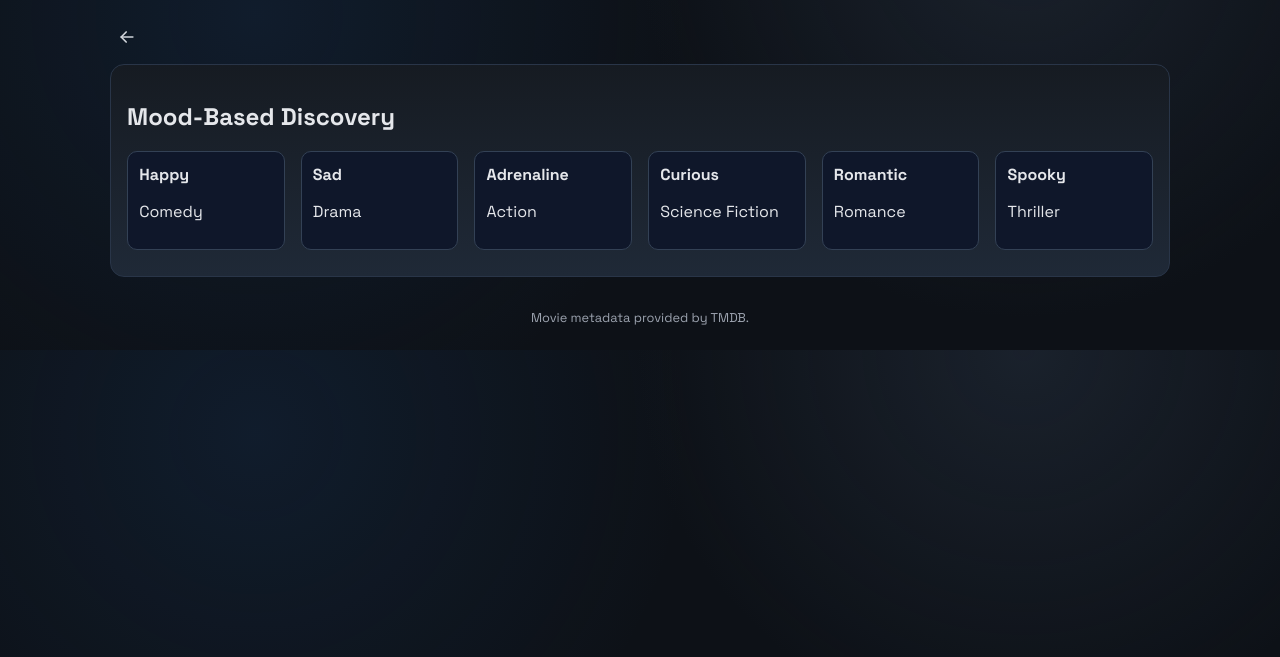
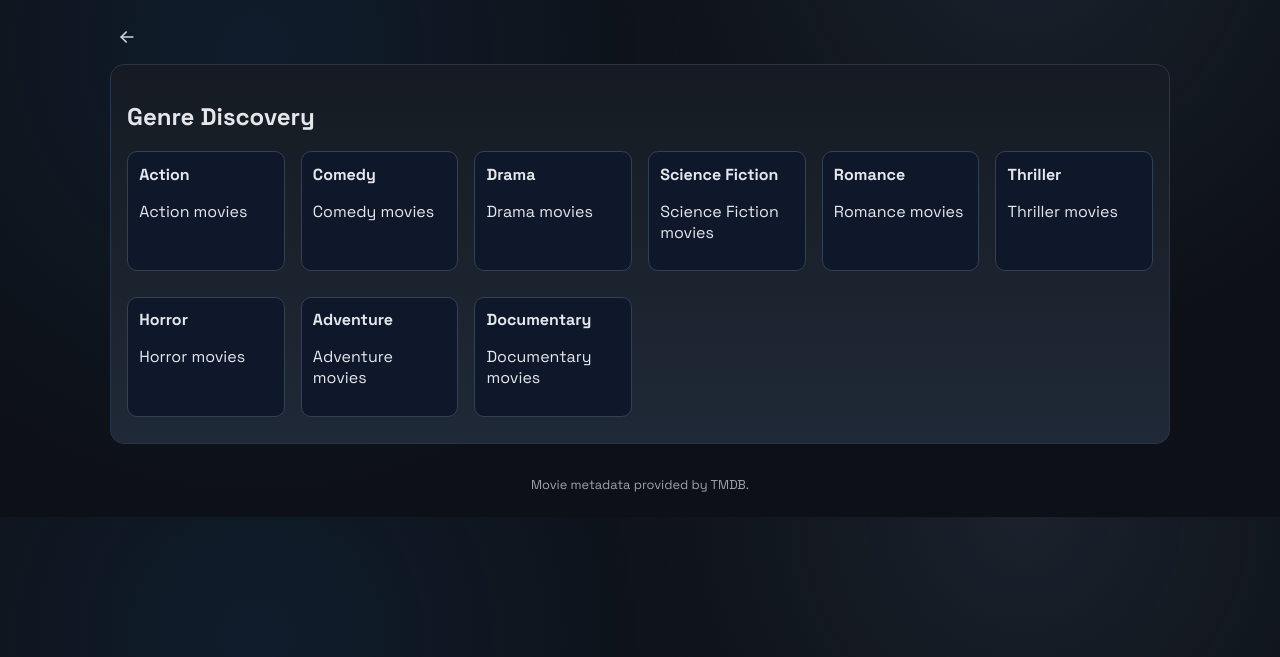
Before and after one commit to selinali185/CineMuse, a Flask app: page /moods in a window 1280 px wide. Shown: the part 69-726 px from the top of the page. Run offline with Flask 3, Linux system fonts and the light colour scheme; the visitor is signed in with stand-in values (Sample User, id 1); some libraries are stand-ins or nearby versions.

Commit message:
CineMuse

```diff
--- a/app.py
+++ b/app.py
@@ -5,7 +5,7 @@ import os
 import re
 import sqlite3
 import uuid
-from datetime import datetime, timezone
+from datetime import datetime, timezone, timedelta
 from functools import wraps
 from pathlib import Path
 from typing import Iterable
@@ -25,6 +25,10 @@ app.config["TMDB_API_BASE"] = "https://api.themoviedb.org/3"
 app.config["TMDB_IMAGE_BASE"] = "https://image.tmdb.org/t/p/w500"
 app.config["NEWSAPI_BASE"] = "https://newsapi.org/v2"
 DEFAULT_NEWS_TOPICS = ["movies", "directors", "actors", "film festivals", "film events"]
+SYNC_META_KEYS = {"news": "news_auto", "tmdb": "tmdb_auto"}
+NEWS_SYNC_INTERVAL = timedelta(days=2)
+TMDB_SYNC_INTERVAL = timedelta(days=3)
+GENRES = ["Action", "Comedy", "Drama", "Science Fiction", "Romance", "Thriller", "Horror", "Adventure", "Documentary"]
 app.config["PROFILE_UPLOAD_DIR"] = os.path.join(app.root_path, "static", "uploads", "profiles")
 app.config["PROFILE_UPLOAD_URL_PREFIX"] = "/static/uploads/profiles/"
 app.config["PLAYLIST_UPLOAD_DIR"] = os.path.join(app.root_path, "static", "uploads", "playlists")
@@ -33,15 +37,6 @@ app.config["ALLOWED_PROFILE_EXTENSIONS"] = {"png", "jpg", "jpeg", "webp", "gif"}
 app.config["MAX_CONTENT_LENGTH"] = 5 * 1024 * 1024
 
 _tmdb_bootstrap_attempted = False
-
-MOOD_GENRE_MAP = {
-    "happy": "Comedy",
-    "sad": "Drama",
-    "adrenaline": "Action",
-    "curious": "Science Fiction",
-    "romantic": "Romance",
-    "spooky": "Thriller",
-}
 
 EMAIL_REGEX = re.compile(r"^[A-Za-z0-9._%+-]+@[A-Za-z0-9.-]+\.[A-Za-z]{2,}$")
 
@@ -362,6 +357,71 @@ def run_newsapi_sync(queries: Iterable[str], pages: int, page_size: int) -> dict
     return totals
 
 
+def get_sync_timestamp(sync_key: str) -> datetime | None:
+    row = get_db().execute(
+        "SELECT last_run FROM sync_meta WHERE sync_key = ?",
+        (sync_key,),
+    ).fetchone()
+    if not row or not row["last_run"]:
+        return None
+    try:
+        return datetime.fromisoformat(row["last_run"])
+    except ValueError:
+        return None
+
+
+def set_sync_timestamp(sync_key: str, timestamp: datetime | None = None) -> None:
+    ts = (timestamp or datetime.utcnow()).isoformat(timespec="seconds")
+    db = get_db()
+    db.execute(
+        """
+        INSERT INTO sync_meta (sync_key, last_run)
+        VALUES (?, ?)
+        ON CONFLICT(sync_key) DO UPDATE SET last_run = excluded.last_run
+        """,
+        (sync_key, ts),
+    )
+    db.commit()
+
+
+def sync_due(sync_key: str, interval: timedelta) -> bool:
+    last = get_sync_timestamp(sync_key)
+    if not last:
+        return True
+    return datetime.utcnow() - last >= interval
+
+
+def ensure_news_autosync() -> None:
+    if not is_newsapi_configured():
+        return
+    if not sync_due(SYNC_META_KEYS["news"], NEWS_SYNC_INTERVAL):
+        return
+    try:
+        run_newsapi_sync(DEFAULT_NEWS_TOPICS, pages=3, page_size=25)
+        set_sync_timestamp(SYNC_META_KEYS["news"])
+    except Exception as exc:
+        app.logger.error("automatic news sync failed", exc_info=exc)
+
+
+def ensure_tmdb_autosync() -> None:
+    if not is_tmdb_configured():
+        return
+    if not sync_due(SYNC_META_KEYS["tmdb"], TMDB_SYNC_INTERVAL):
+        return
+    try:
+        with open_sync_connection() as conn:
+            sync_tmdb_genres(conn)
+            sync_tmdb_movies(
+                pages=3,
+                source="popular",
+                include_directors=True,
+                db=conn,
+            )
+        set_sync_timestamp(SYNC_META_KEYS["tmdb"])
+    except Exception as exc:
+        app.logger.error("automatic TMDB sync failed", exc_info=exc)
+
+
 def fetch_tmdb_popular_movies(api_key: str, page: int = 1) -> dict:
     """Fetch popular movies from TMDB using requests with robust error handling."""
     endpoint = f"{app.config['TMDB_API_BASE']}/movie/popular"
@@ -1018,6 +1078,14 @@ def init_db() -> None:
     ensure_column("news", "news_image_url", "news_image_url TEXT")
     get_db().execute(
         """
+        CREATE TABLE IF NOT EXISTS sync_meta (
+            sync_key TEXT PRIMARY KEY,
+            last_run TEXT
+        )
+        """
+    )
+    get_db().execute(
+        """
         CREATE TABLE IF NOT EXISTS review_comments (
             comment_id INTEGER PRIMARY KEY AUTOINCREMENT,
             review_id INTEGER NOT NULL,
@@ -1737,6 +1805,9 @@ def home():
     user = current_user()
     if not user:
         return render_template("landing.html")
+
+    ensure_news_autosync()
+    ensure_tmdb_autosync()
 
     db = get_db()
     recommended = db.execute(
@@ -3075,11 +3146,10 @@ def user_following_panel(username: str):
 @login_required
 def recommendations():
     db = get_db()
-    mood = request.args.get("mood", "").strip().lower()
     genre = request.args.get("genre", "").strip()
     query = request.args.get("query", "").strip()
 
-    chosen_genre = genre or MOOD_GENRE_MAP.get(mood, "")
+    chosen_genre = genre
 
     sql = (
         "SELECT m.movie_id, m.title, m.release_year, g.genre_id, g.genre_name, m.rating FROM movies m "
@@ -3096,14 +3166,14 @@ def recommendations():
 
     movies = db.execute(sql, params).fetchall()
     return render_template(
-        "recommendations.html", movies=movies, selected_genre=chosen_genre, mood=mood, query=query
+        "recommendations.html", movies=movies, selected_genre=chosen_genre, query=query
     )
 
 
 @app.route("/moods")
 @login_required
 def moods():
-    return render_template("moods.html", moods=MOOD_GENRE_MAP)
+    return render_template("moods.html", moods=GENRES)
 
 
 @app.route("/sync/tmdb")
@@ -3557,9 +3627,11 @@ def search():
         elif filter_type == "directors":
             results = db.execute(
                 """
-                SELECT director_id, director_first_name, director_last_name
+                SELECT director_id, director_first_name, director_last_name, profile_url
                 FROM directors
                 WHERE LOWER(director_first_name || ' ' || director_last_name) LIKE ?
+                  AND profile_url IS NOT NULL
+                GROUP BY director_id
                 """,
                 (f"%{q.lower()}%",),
             ).fetchall()
@@ -3577,7 +3649,7 @@ def search():
         else:
             needle = q.lower()
             like_query = f"%{needle}%"
-            results = db.execute(
+            candidates = db.execute(
                 """
                 SELECT m.movie_id, m.title, g.genre_id, g.genre_name, m.release_year, m.poster_url
                 FROM movies m
@@ -3588,25 +3660,36 @@ def search():
                 """,
                 (like_query,),
             ).fetchall()
-            if not results:
-                results = db.execute(
+            if not candidates:
+                candidates = db.execute(
                     """
                     SELECT m.movie_id, m.title, g.genre_id, g.genre_name, m.release_year, m.poster_url
                     FROM movies m
                     LEFT JOIN genres g ON g.genre_id = m.genre_id
                     ORDER BY m.rating DESC, m.release_year DESC
-                    LIMIT 200
+                    LIMIT 500
                     """
                 ).fetchall()
 
-            scored = [
-                (row, SequenceMatcher(None, needle, (row["title"] or "").lower()).ratio())
-                for row in results
+            scored = []
+            for row in candidates:
+                title = (row["title"] or "").lower()
+                ratio = SequenceMatcher(None, needle, title).ratio()
+                scored.append((row, ratio))
+            scored.sort(key=lambda pair: pair[1], reverse=True)
+
+            # Prefer rows where majority of query words appear in title
+            query_words = [word for word in needle.split() if word]
+            def word_match(row):
+                title = (row["title"] or "").lower()
+                return sum(1 for w in query_words if w in title) / max(len(query_words), 1)
+
+            filtered = [
+                row for row, ratio in scored
+                if ratio >= 0.45 or word_match(row) >= 0.6
             ]
-            scored.sort(key=lambda pair: pair[1], reverse=True)
-            filtered = [row for row, ratio in scored if ratio >= 0.3]
             if not filtered:
-                filtered = [row for row, _ in scored][:20]
+                filtered = [row for row, _ in scored][:25]
             results = filtered
             if results:
                 target = next((r for r in results if r["title"].lower() == q.lower()), results[0])
--- a/templates/base.html
+++ b/templates/base.html
@@ -37,7 +37,6 @@
             <polyline points="3,7 12,13 21,7"></polyline>
           </svg>
         </a>
-        <a href="{{ url_for('sync_tmdb') }}">Sync TMDB</a>
         <a class="settings-gear" href="{{ url_for('settings') }}" aria-label="Settings" title="Settings">⚙</a>
         <div class="profile-menu-wrap">
           <button class="profile-menu-btn" type="button" aria-label="Open profile menu" data-profile-menu-toggle>
--- a/templates/dashboard.html
+++ b/templates/dashboard.html
@@ -97,7 +97,6 @@
   <section class="panel">
     <div class="panel-heading">
       <h2>Current News</h2>
-      <a class="small-btn" href="{{ url_for('sync_news') }}">Refresh news</a>
     </div>
     {% if news_items %}
       <div class="current-news-scroll">
--- a/templates/moods.html
+++ b/templates/moods.html
@@ -2,12 +2,12 @@
 {% block title %}CineMuse | Moods{% endblock %}
 {% block content %}
 <section class="panel">
-  <h1>Mood-Based Discovery</h1>
+  <h1>Genre Discovery</h1>
   <div class="grid mood-grid">
-    {% for mood, genre in moods.items() %}
-      <a class="card mood" href="{{ url_for('recommendations', mood=mood) }}">
-        <strong>{{ mood|capitalize }}</strong>
-        <p>{{ genre }}</p>
+    {% for genre in moods %}
+      <a class="card mood" href="{{ url_for('recommendations', genre=genre) }}">
+        <strong>{{ genre }}</strong>
+        <p>{{ genre }} movies</p>
       </a>
     {% endfor %}
   </div>
--- a/templates/recommendations.html
+++ b/templates/recommendations.html
@@ -8,7 +8,6 @@
     <input name="genre" placeholder="Genre" value="{{ selected_genre }}">
     <button class="btn" type="submit">Find</button>
   </form>
-  {% if mood %}<p class="muted">Mood selected: {{ mood }}</p>{% endif %}
   {% for movie in movies %}
     <article class="card">
       <p><strong><a class="link" href="{{ url_for('movie_detail', movie_id=movie.movie_id) }}">{{ movie.title }}</a></strong> {% set movie_id = movie.movie_id %}{% include '_movie_heart.html' %} ({{ movie.release_year }})</p>
```
